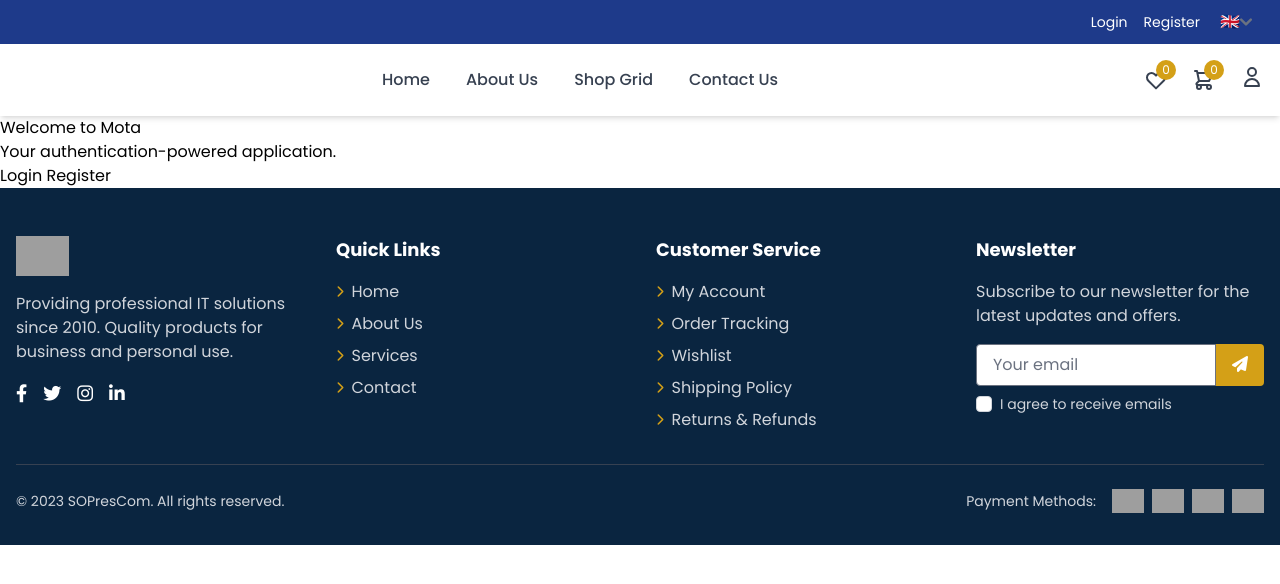
After one commit to C-Elgol/NEWMOTA, a Django app: page / in a window 1280 px wide. The commit adds this page. Shown: the top 584 px of the page. Run offline with Django 5.2, Linux system fonts and the light colour scheme; some libraries are stand-ins or nearby versions; grey boxes are pictures that could not be loaded.

Commit message:
fix templates rendering

```diff
--- a/MOTA/settings.py
+++ b/MOTA/settings.py
@@ -32,7 +32,7 @@ READ_DOT_ENV_FILE = env.bool("DJANGO_READ_DOT_ENV_FILE", default=False)
 SECRET_KEY = 'django-insecure-16&jor-_kl!ed4tw&6l_dfw+ii2)f=wc$59medqjh#^1&ogf7n'
 
 # SECURITY WARNING: don't run with debug turned on in production!
-DEBUG = config("DJANGO_DEBUG", False)
+DEBUG = config("DJANGO_DEBUG", True)
 
 ALLOWED_HOSTS = ['*']
 
@@ -67,7 +67,7 @@ ROOT_URLCONF = 'MOTA.urls'
 TEMPLATES = [
     {
         'BACKEND': 'django.template.backends.django.DjangoTemplates',
-        'DIRS': [os.path.join(BASE_DIR, 'templates')],
+        "DIRS": [str(APPS_DIR / "templates")],
         'APP_DIRS': True,
         'OPTIONS': {
             'context_processors': [
--- a/MOTA/urls.py
+++ b/MOTA/urls.py
@@ -1,22 +1,7 @@
-"""
-URL configuration for MOTA project.
-
-The `urlpatterns` list routes URLs to views. For more information please see:
-    https://docs.djangoproject.com/en/5.2/topics/http/urls/
-Examples:
-Function views
-    1. Add an import:  from my_app import views
-    2. Add a URL to urlpatterns:  path('', views.home, name='home')
-Class-based views
-    1. Add an import:  from other_app.views import Home
-    2. Add a URL to urlpatterns:  path('', Home.as_view(), name='home')
-Including another URLconf
-    1. Import the include() function: from django.urls import include, path
-    2. Add a URL to urlpatterns:  path('blog/', include('blog.urls'))
-"""
 from django.contrib import admin
-from django.urls import path
+from django.urls import include, path
 
 urlpatterns = [
     path('admin/', admin.site.urls),
+    path("", include("mota_apps.users.urls", namespace="users"))
 ]
--- a/mota_apps/templates/publics/home/base.html
+++ b/mota_apps/templates/publics/home/base.html
@@ -2,20 +2,20 @@
 <!DOCTYPE html>
 <html lang="en">
 <head>
-    {% include  'ecommerce/home/includes/_head.html' %}
+    {% include  'publics/home/includes/_head.html' %}
 </head>
 <body class="font-poppins bg-white">
-    {% include 'ecommerce/home/includes/_topbar.html' %}
+    {% include 'publics/home/includes/_topbar.html' %}
 
-    {% include 'ecommerce/home/includes/_navbar.html' %}
+    {% include 'publics/home/includes/_navbar.html' %}
 
 {% block content %}{% endblock %}
 
 <!-- Footer -->
-{% include 'ecommerce/home/includes/_footer.html' %}
+{% include 'publics/home/includes/_footer.html' %}
 
 <!-- Global JS -->
-{% include 'ecommerce/home/includes/_js.html' %}
+{% include 'publics/home/includes/_js.html' %}
 <!-- Font Awesome for icons -->
 <link rel="stylesheet" href="https://cdnjs.cloudflare.com/ajax/libs/font-awesome/6.4.0/css/all.min.css" integrity="sha512-iecdLmaskl7CVkqkXNQ/ZH/XLlvWZOJyj7Yy7tcenmpD1ypASozpmT/E0iPtmFIB46ZmdtAc9eNBvH0H/ZpiBw==" crossorigin="anonymous" referrerpolicy="no-referrer" />
 
--- /dev/null
+++ b/mota_apps/templates/publics/home/home.html
@@ -0,0 +1,14 @@
+{% extends 'publics/home/base.html' %}
+{% load static %}
+{% load i18n %}
+
+{% block content %}
+    <div class="container">
+        <h1>{% trans "Welcome to Mota" %}</h1>
+        <p>{% trans "Your authentication-powered application." %}</p>
+        <p>
+            <a href="#">{% trans "Login" %}</a>
+            <a href="#">{% trans "Register" %}</a>
+        </p>
+    </div>
+{% endblock %}
--- a/mota_apps/templates/publics/home/includes/_footer.html
+++ b/mota_apps/templates/publics/home/includes/_footer.html
@@ -45,22 +45,22 @@
         <h4 class="text-lg font-bold mb-4">{% trans 'Quick Links' %}</h4>
         <ul class="space-y-2">
           <li>
-            <a href="{% url 'products:home' %}" class="text-gray-300 hover:text-white transition duration-300 flex items-center">
+            <a href="#" class="text-gray-300 hover:text-white transition duration-300 flex items-center">
               <i class="fas fa-chevron-right text-xs text-secondary mr-2"></i> {% trans 'Home' %}
             </a>
           </li>
           <li>
-            <a href="{% url 'products:about_us' %}" class="text-gray-300 hover:text-white transition duration-300 flex items-center">
+            <a href="#" class="text-gray-300 hover:text-white transition duration-300 flex items-center">
               <i class="fas fa-chevron-right text-xs text-secondary mr-2"></i> {% trans 'About Us' %}
             </a>
           </li>
           <li>
-            <a href="{% url 'products:about_us' %}#services" class="text-gray-300 hover:text-white transition duration-300 flex items-center">
+            <a href="#" class="text-gray-300 hover:text-white transition duration-300 flex items-center">
               <i class="fas fa-chevron-right text-xs text-secondary mr-2"></i> {% trans 'Services' %}
             </a>
           </li>
           <li>
-            <a href="{% url 'products:about_us' %}#contact" class="text-gray-300 hover:text-white transition duration-300 flex items-center">
+            <a href="#" class="text-gray-300 hover:text-white transition duration-300 flex items-center">
               <i class="fas fa-chevron-right text-xs text-secondary mr-2"></i> {% trans 'Contact' %}
             </a>
           </li>
@@ -72,27 +72,27 @@
         <h4 class="text-lg font-bold mb-4">{% trans 'Customer Service' %}</h4>
         <ul class="space-y-2">
           <li>
-            <a href="{% url 'users:user_dashboard' %}" class="text-gray-300 hover:text-white transition duration-300 flex items-center">
+            <a href="#" class="text-gray-300 hover:text-white transition duration-300 flex items-center">
               <i class="fas fa-chevron-right text-xs text-secondary mr-2"></i> {% trans 'My Account' %}
             </a>
           </li>
           <li>
-            <a href="{% url 'orders:orders' %}" class="text-gray-300 hover:text-white transition duration-300 flex items-center">
+            <a href="#" class="text-gray-300 hover:text-white transition duration-300 flex items-center">
               <i class="fas fa-chevron-right text-xs text-secondary mr-2"></i> {% trans 'Order Tracking' %}
             </a>
           </li>
           <li>
-            <a href="{% url 'users:saved_items' %}" class="text-gray-300 hover:text-white transition duration-300 flex items-center">
+            <a href="#" class="text-gray-300 hover:text-white transition duration-300 flex items-center">
               <i class="fas fa-chevron-right text-xs text-secondary mr-2"></i> {% trans 'Wishlist' %}
             </a>
           </li>
           <li>
-            <a href="{% url 'products:shipping_policy' %}" class="text-gray-300 hover:text-white transition duration-300 flex items-center">
+            <a href="#" class="text-gray-300 hover:text-white transition duration-300 flex items-center">
               <i class="fas fa-chevron-right text-xs text-secondary mr-2"></i> {% trans 'Shipping Policy' %}
             </a>
           </li>
           <li>
-            <a href="{% url 'products:return_refunds' %}" class="text-gray-300 hover:text-white transition duration-300 flex items-center">
+            <a href="#" class="text-gray-300 hover:text-white transition duration-300 flex items-center">
               <i class="fas fa-chevron-right text-xs text-secondary mr-2"></i> {% trans 'Returns & Refunds' %}
             </a>
           </li>
--- a/mota_apps/templates/publics/home/includes/_js.html
+++ b/mota_apps/templates/publics/home/includes/_js.html
@@ -1,7 +1,6 @@
 {% load static %}
 
 <!-- Internationalization and Flowbite -->
-<script src="{% url 'javascript-catalog' %}"></script>
 <script src="https://cdn.jsdelivr.net/npm/flowbite@3.1.2/dist/flowbite.min.js"></script>
 
 <!-- Alert and Toast Managers -->
@@ -11,4 +10,4 @@
 
 
 <!-- Toast Message -->
-{% include 'ecommerce/common/_toast_message.html' %}
+{% include 'publics/common/_toast_message.html' %}
--- a/mota_apps/templates/publics/home/includes/_navbar.html
+++ b/mota_apps/templates/publics/home/includes/_navbar.html
@@ -37,19 +37,19 @@
       <!-- Navigation Links with Dropdowns -->
       <div class="flex items-center space-x-1">
         <div class="relative group">
-          <a href="{% url 'product:home' %}" class="px-4 py-2 text-gray-700 hover:text-primary font-medium flex items-center">
+          <a href="#" class="px-4 py-2 text-gray-700 hover:text-primary font-medium flex items-center">
             {% trans 'Home' %}
           </a>
         </div>
 
         <div class="relative group">
-          <a href="{% url 'products:about_us'%}" class="px-4 py-2 text-gray-700 hover:text-primary font-medium flex items-center">
+          <a href="#" class="px-4 py-2 text-gray-700 hover:text-primary font-medium flex items-center">
             {% trans 'About Us' %}
           </a>
         </div>
 
         <div class="relative group">
-          <a href="{% url 'product:shop' %}" >
+          <a href="#" >
             <button class="px-4 py-2 text-gray-700 hover:text-primary font-medium flex items-center">
               {% trans 'Shop Grid' %}
             </button>
@@ -57,14 +57,14 @@
         </div>
 
         <div class="relative group">
-          <a href="{% url 'products:about_us' %}#contact" class="px-4 py-2 text-gray-700 hover:text-primary font-medium flex items-center">
+          <a href="#" class="px-4 py-2 text-gray-700 hover:text-primary font-medium flex items-center">
             {% trans 'Contact Us' %}
           </a>
         </div>
 
         {% if request.user.is_authenticated and request.user.is_admin %}
         <div class="relative group">
-          <a href="{% url 'admin_dashboard' %}" class="px-4 py-2 text-gray-700 hover:text-primary font-medium">
+          <a href="#" class="px-4 py-2 text-gray-700 hover:text-primary font-medium">
             {% trans 'Admin Dashboard' %}
           </a>
         </div>
@@ -73,7 +73,7 @@
 
       <!-- Icons -->
       <div class="flex items-center space-x-6">
-        <a href="{% url 'users:saved_items' %}" class="text-gray-700 hover:text-secondary transition relative">
+        <a href="#" class="text-gray-700 hover:text-secondary transition relative">
           <svg xmlns="http://www.w3.org/2000/svg" class="h-6 w-6" fill="none" viewBox="0 0 24 24" stroke="currentColor">
             <path stroke-linecap="round" stroke-linejoin="round" stroke-width="2"
                   d="M4.318 6.318a4.5 4.5 0 000 6.364L12 20.364l7.682-7.682a4.5 4.5 0 00-6.364-6.364L12 7.636l-1.318-1.318a4.5 4.5 0 00-6.364 0z"></path>
@@ -81,7 +81,7 @@
           <span class="absolute -top-2 -right-2 bg-secondary text-white text-xs rounded-full h-5 w-5 flex items-center justify-center wishlist-count">0</span>
         </a>
 
-        <a href="{% url 'orders:cart' %}" id="navbar-cart-dropdown" class="text-gray-700 hover:text-secondary transition relative">
+        <a href="#" id="navbar-cart-dropdown" class="text-gray-700 hover:text-secondary transition relative">
           <svg xmlns="http://www.w3.org/2000/svg" class="h-6 w-6" fill="none" viewBox="0 0 24 24" stroke="currentColor">
             <path stroke-linecap="round" stroke-linejoin="round" stroke-width="2" d="M3 3h2l.4 2M7 13h10l4-8H5.4M7 13L5.4 5M7 13l-2.293 2.293c-.63.63-.184 1.707.707 1.707H17m0 0a2 2 0 100 4 2 2 0 000-4zm-8 2a2 2 0 11-4 0 2 2 0 014 0z"/>
           </svg>
@@ -99,21 +99,21 @@
           <!-- Dropdown Menu -->
           <div id="profileDropdown" class="hidden absolute right-0 mt-2 w-48 bg-white rounded-md shadow-lg py-1 z-10">
               {% if user.is_authenticated %}
-                <a href="{% url 'users:user_dashboard' %}" class="block px-4 py-2 text-sm text-gray-700 hover:bg-gray-100">
+                <a href="#" class="block px-4 py-2 text-sm text-gray-700 hover:bg-gray-100">
                   {% trans "Dashboard" %}
                 </a>
 
                 {% if request.user.is_superuser %}
-                  <a href="{% url 'admin_dashboard' %}" class="block px-4 py-2 text-sm text-gray-700 hover:bg-gray-100">
+                  <a href="#" class="block px-4 py-2 text-sm text-gray-700 hover:bg-gray-100">
                   {% trans "Admin Dashboard" %}
                 </a>
                 {% endif %}
 
 
-                <a href="{% url 'users:account_details' %}" class="block px-4 py-2 text-sm text-gray-700 hover:bg-gray-100">
+                <a href="#" class="block px-4 py-2 text-sm text-gray-700 hover:bg-gray-100">
                   {% trans "My Profile" %}
                 </a>
-                <a href="{% url 'users:addresses' %}" class="block px-4 py-2 text-sm text-gray-700 hover:bg-gray-100">
+                <a href="#" class="block px-4 py-2 text-sm text-gray-700 hover:bg-gray-100">
                   {% trans "My Addresses" %}
                 </a>
                 <a href="" class="block px-4 py-2 text-sm text-gray-700 hover:bg-gray-100">
@@ -127,10 +127,10 @@
                   </button>
                 </form>
               {% else %}
-                <a href="{% url 'users:login' %}" class="block px-4 py-2 text-sm text-gray-700 hover:bg-gray-100">
+                <a href="#" class="block px-4 py-2 text-sm text-gray-700 hover:bg-gray-100">
                   {% trans "Login" %}
                 </a>
-                <a href="{% url 'users:register' %}" class="block px-4 py-2 text-sm text-gray-700 hover:bg-gray-100">
+                <a href="#" class="block px-4 py-2 text-sm text-gray-700 hover:bg-gray-100">
                   {% trans "Register" %}
                 </a>
               {% endif %}
--- a/mota_apps/templates/publics/home/includes/_topbar.html
+++ b/mota_apps/templates/publics/home/includes/_topbar.html
@@ -28,11 +28,11 @@
       {% if user.is_authenticated %}
         <a href="{% url 'users:logout' %}" class="hover:text-secondary transition" title="{% trans 'Logout' %}">{% trans "Logout" %}</a>
       {% else %}
-        <a href="{% url 'users:login' %}" class="hover:text-secondary transition" title="{% trans 'Login' %}">{% trans "Login" %}</a>
-        <a href="{% url 'users:register' %}" class="hover:text-secondary transition" title="{% trans 'Register' %}">{% trans "Register" %}</a>
+        <a href="#" class="hover:text-secondary transition" title="{% trans 'Login' %}">{% trans "Login" %}</a>
+        <a href="#" class="hover:text-secondary transition" title="{% trans 'Register' %}">{% trans "Register" %}</a>
       {% endif %}
 
-      <form method="post" action="{% url 'set_language' %}" class="inline" id="language-form">
+      <form method="post" action="#" class="inline" id="language-form">
         {% csrf_token %}
         <select name="language" class="bg-primary border-none text-white focus:ring-0 pl-1 pr-6 py-0.5 " title="{% trans 'Select Language' %}" id="language-select">
           <option value="en" {% if LANGUAGE_CODE == 'en' %}selected{% endif %}>🇬🇧</option>
--- /dev/null
+++ b/mota_apps/users/urls.py
@@ -0,0 +1,12 @@
+from django.db import router
+from django.urls import path
+
+from mota_apps.users.views.home_views import HomeView
+
+
+
+
+app_name = 'users'
+urlpatterns = [
+    path('', HomeView.as_view(), name='home'),
+]
--- /dev/null
+++ b/mota_apps/users/views/home_views.py
@@ -0,0 +1,7 @@
+from django.views.generic import TemplateView
+import logging
+
+logger = logging.getLogger(__name__)
+
+class HomeView(TemplateView):
+    template_name = "publics/home/home.html"
```
Also changed, not shown: mota_apps/templates/publics/dashboard/admin/base.html (+4 -4 lines), mota_apps/static/css/output.css, mota_apps/users/views/__init__.py (added).
